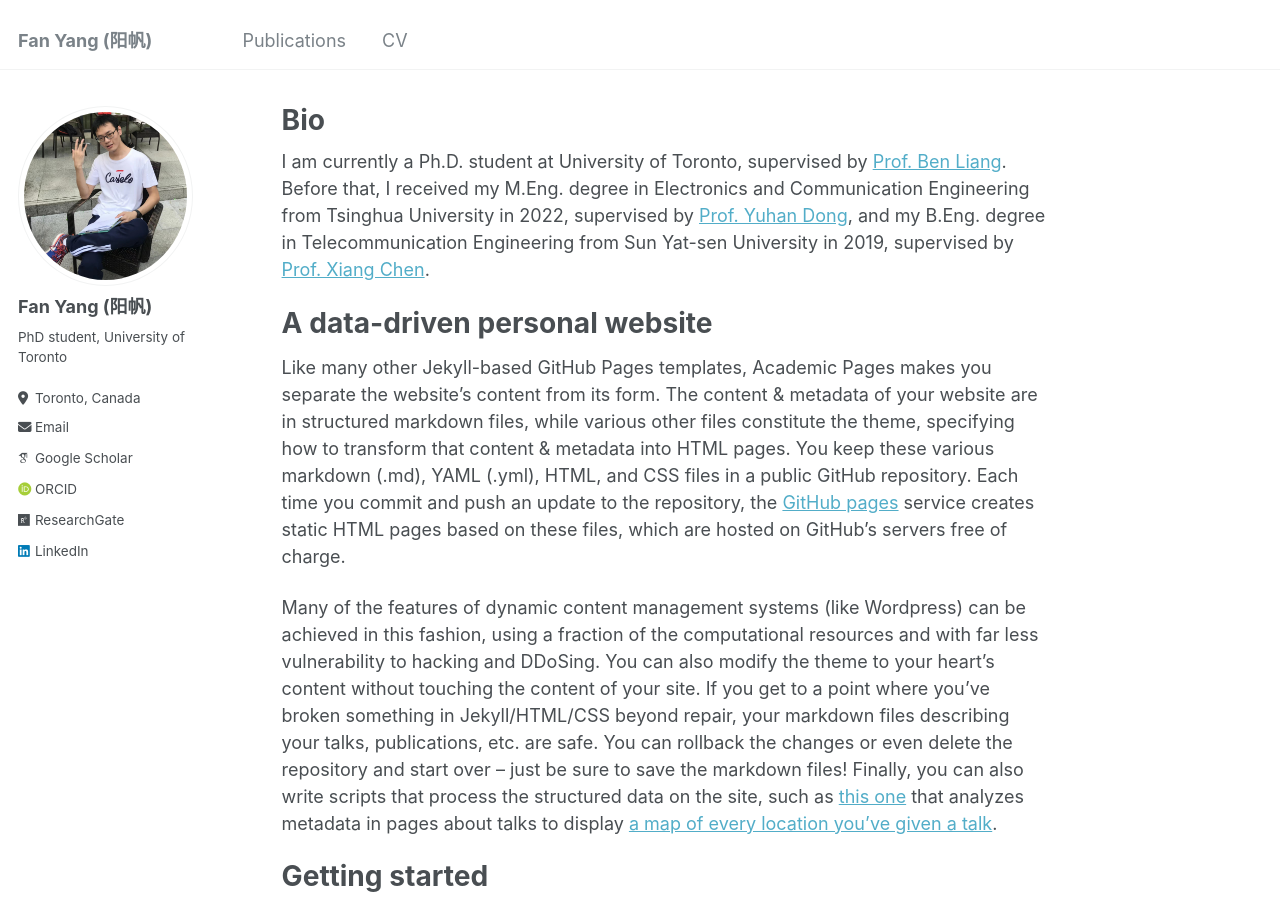
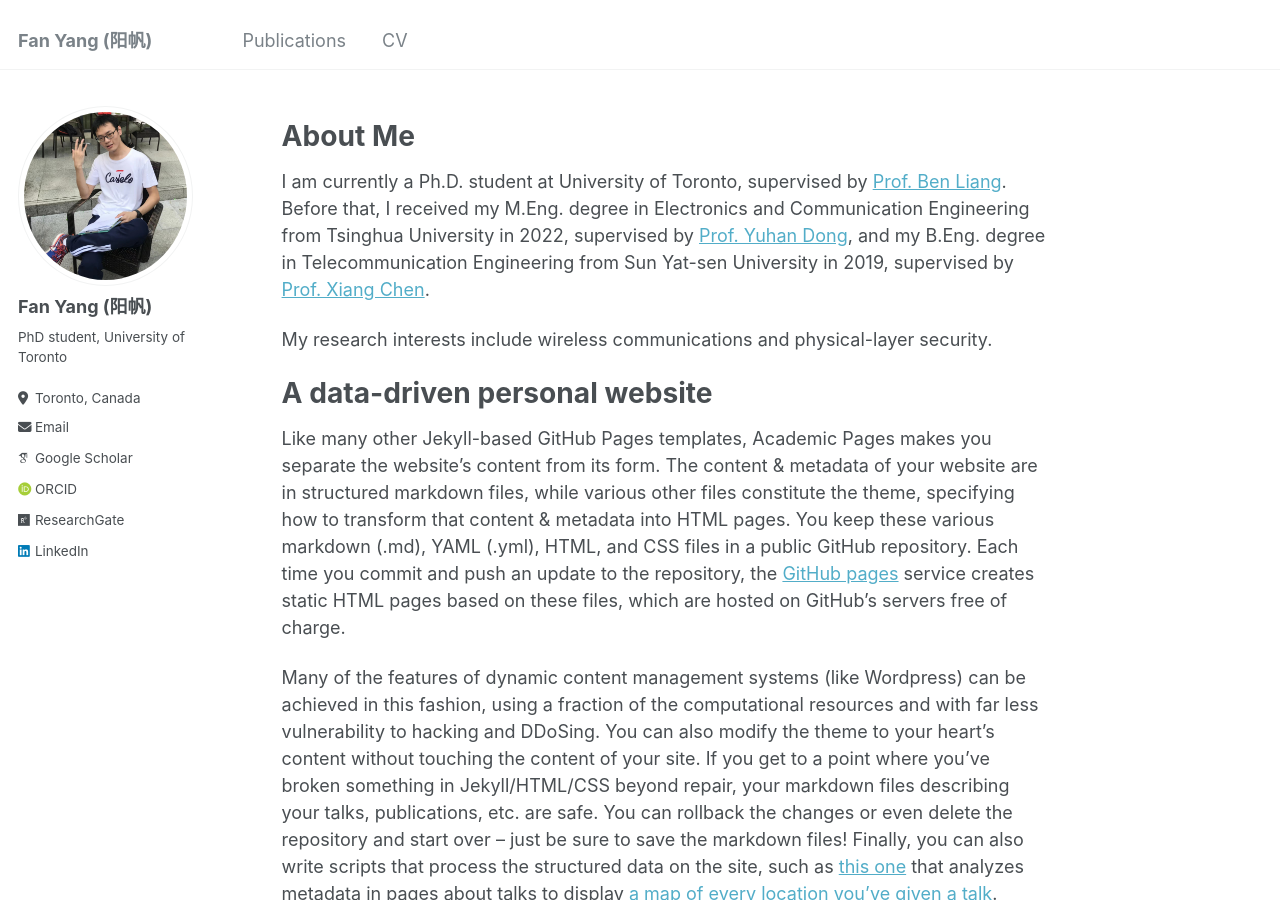
Before and after one commit to fanyang-uoft/fanyang-uoft.github.io, a Jekyll site: the page built from _pages/about.md, in a window 1280 px wide and 900 px high. Built offline with Jekyll 4.4.1, drawn with Linux system fonts in a browser that asks for light colours; some web fonts are replaced.

Commit message:
Update about.md

```diff
--- a/_pages/about.md
+++ b/_pages/about.md
@@ -1,13 +1,17 @@
 ---
 permalink: /
-title: "Bio"
+title: ""
 author_profile: true
 redirect_from:
   - /about/
   - /about.html
 ---
 
+About Me
+======
 I am currently a Ph.D. student at University of Toronto, supervised by [Prof. Ben Liang](https://www.comm.utoronto.ca/~liang). Before that, I received my M.Eng. degree in Electronics and Communication Engineering from Tsinghua University in 2022, supervised by [Prof. Yuhan Dong](https://www.sigs.tsinghua.edu.cn/dyh_en/), and my B.Eng. degree in Telecommunication Engineering from Sun Yat-sen University in 2019, supervised by [Prof. Xiang Chen](http://www.i3c-sysu.cn/).
+
+My research interests include wireless communications and physical-layer security.
 
 A data-driven personal website
 ======
```
